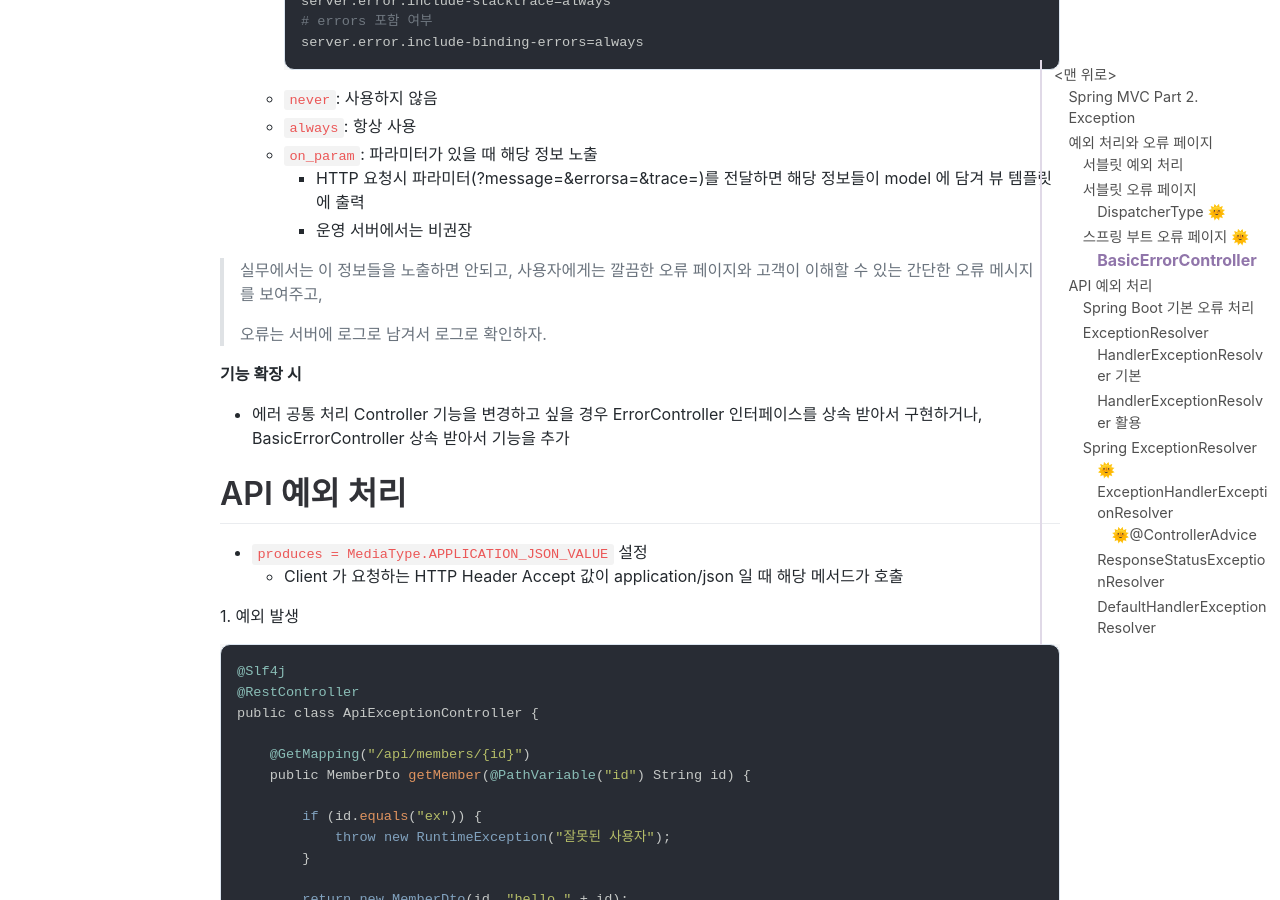
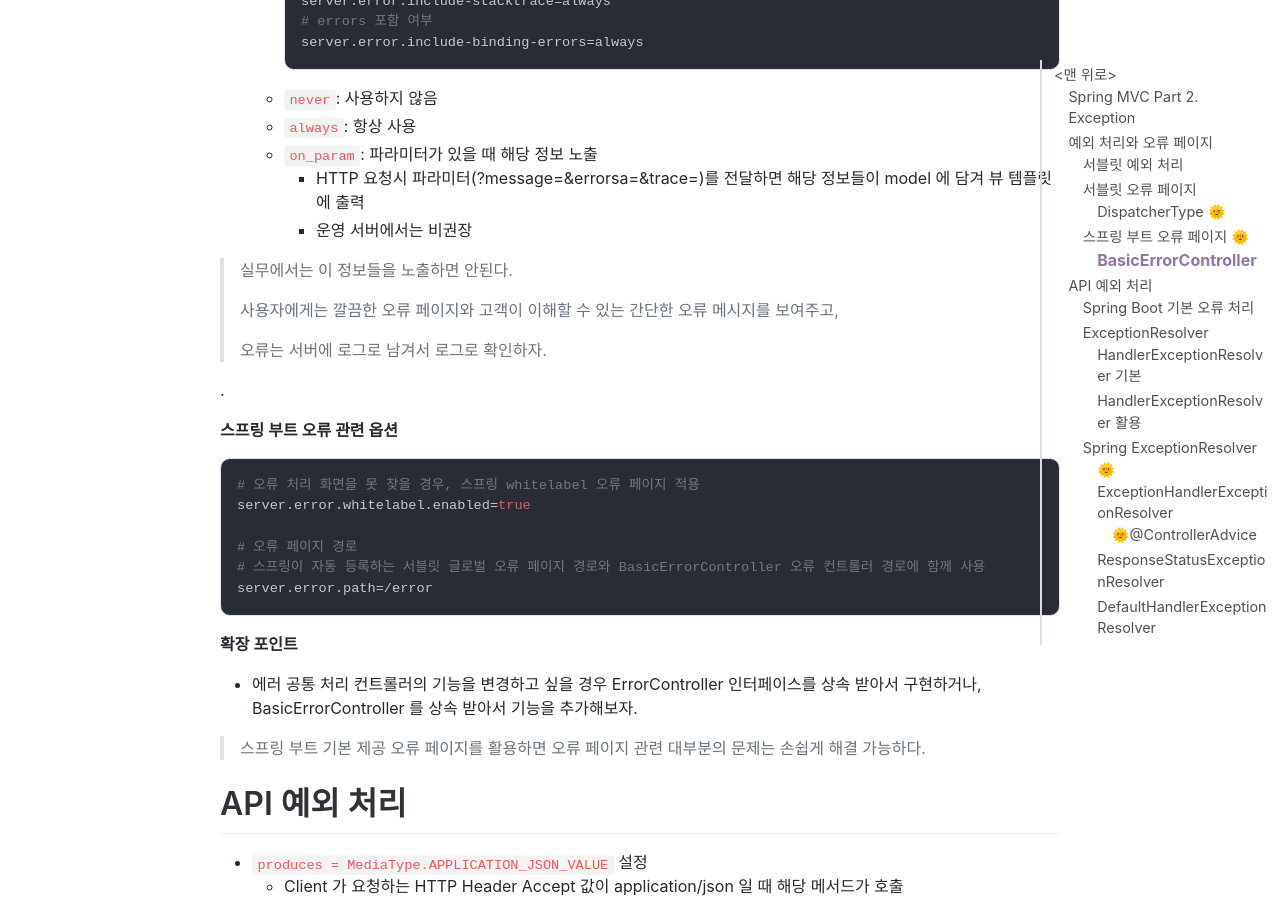
Before and after one commit to jihunparkme/jihunparkme.github.io, a Jekyll site: the page built from _posts/2021-10-14-Spring-MVC-Part2-Exception.md, in a window 1280 px wide and 900 px high, scrolled down 8260 px. Built offline with Jekyll 4.4.1, drawn with Linux system fonts in a browser that asks for light colours; nearby versions of some CDN libraries; comment, search, counter and statistics services are not loaded.

Commit message:
[Conquest of Spring] BasicErrorController 제공 기본 정보

````diff
--- a/_posts/2021-10-14-Spring-MVC-Part2-Exception.md
+++ b/_posts/2021-10-14-Spring-MVC-Part2-Exception.md
@@ -369,9 +369,28 @@ trace: 예외 trace
     - HTTP 요청시 파라미터(?message=&errorsa=&trace=)를 전달하면 해당 정보들이 model 에 담겨 뷰 템플릿에 출력
     - 운영 서버에서는 비권장
 
-> 실무에서는 이 정보들을 노출하면 안되고, 사용자에게는 깔끔한 오류 페이지와 고객이 이해할 수 있는 간단한 오류 메시지를 보여주고,
+> 실무에서는 이 정보들을 노출하면 안된다.
+>
+> 사용자에게는 깔끔한 오류 페이지와 고객이 이해할 수 있는 간단한 오류 메시지를 보여주고,
 >
 > 오류는 서버에 로그로 남겨서 로그로 확인하자.
+
+.
+
+**스프링 부트 오류 관련 옵션**
+```properties
+# 오류 처리 화면을 못 찾을 경우, 스프링 whitelabel 오류 페이지 적용
+server.error.whitelabel.enabled=true
+
+# 오류 페이지 경로
+# 스프링이 자동 등록하는 서블릿 글로벌 오류 페이지 경로와 BasicErrorController 오류 컨트롤러 경로에 함께 사용
+server.error.path=/error
+```
+
+**확장 포인트**
+- 에러 공통 처리 컨트롤러의 기능을 변경하고 싶을 경우 ErrorController 인터페이스를 상속 받아서 구현하거나, BasicErrorController 를 상속 받아서 기능을 추가해보자.
+
+> 스프링 부트 기본 제공 오류 페이지를 활용하면 오류 페이지 관련 대부분의 문제는 손쉽게 해결 가능하다.
 
 
 
@@ -384,9 +403,10 @@ trace: 예외 trace
 
 
 
-**기능 확장 시**
 
-- 에러 공통 처리 Controller 기능을 변경하고 싶을 경우 ErrorController 인터페이스를 상속 받아서 구현하거나, BasicErrorController 상속 받아서 기능을 추가
+
+
+
 
 # API 예외 처리
 
````
